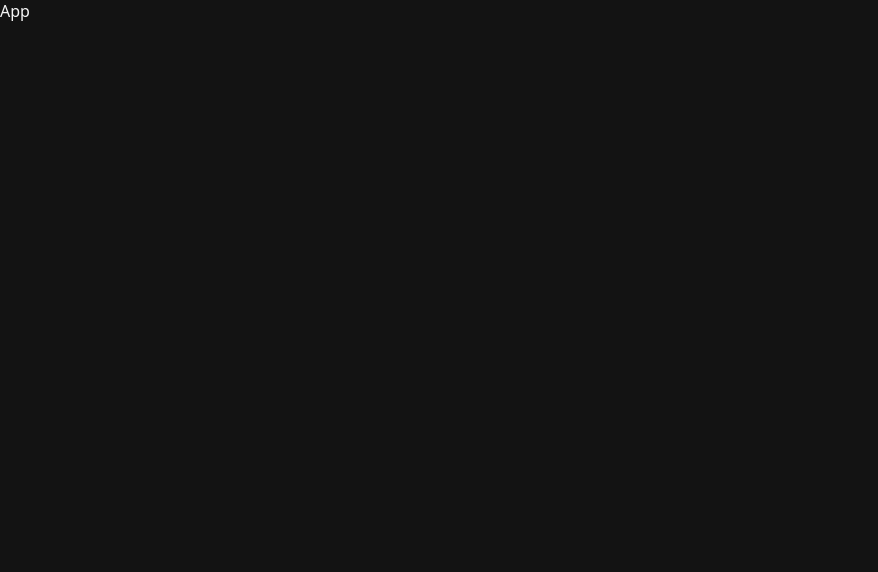
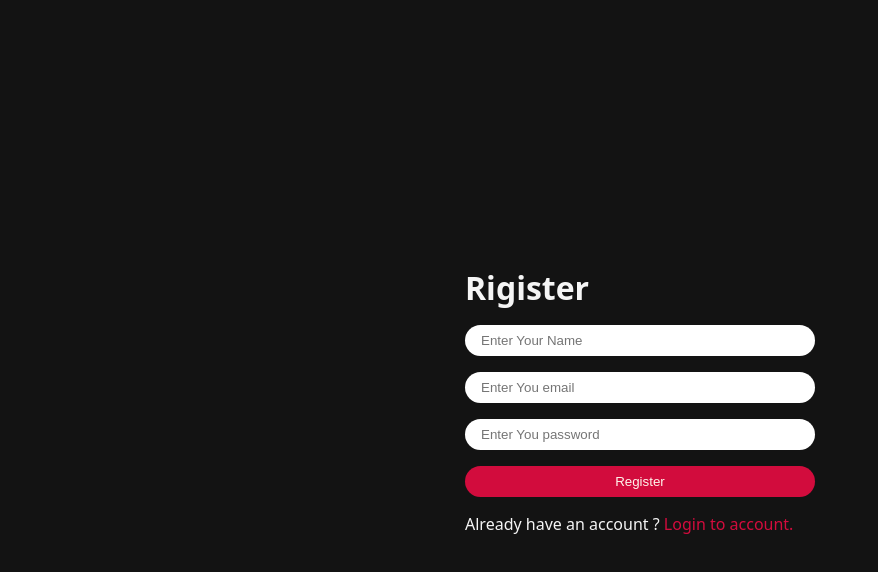
Before and after one commit to SUMITYADAV-003/COHORT-2.O-BACKEND-SERIES, a React app in the folder PROJECT-1/Frontend/: page /register in a window 1280 px wide. Shown: the top 572 px of the page, without its empty margins (0-878 px from the left). Built offline with nearby package versions, Linux system fonts and the light colour scheme; the HTML template or start-up script is replaced by a standard one.

Commit message:
ui layer are complete

```diff
--- a/PROJECT-1/Frontend/src/App.jsx
+++ b/PROJECT-1/Frontend/src/App.jsx
@@ -1,9 +1,10 @@
-import React from 'react'
+import { RouterProvider } from "react-router";
+import { router } from "./app.router";
 import "../src/features/shared/global.scss"
 
 const App = () => {
   return (
-    <div>App</div>
+    <RouterProvider  router={router}/>
   )
 }
 
--- a/PROJECT-1/Frontend/src/app.router.jsx
+++ b/PROJECT-1/Frontend/src/app.router.jsx
@@ -6,7 +6,7 @@ import Register from "./features/auth/pages/Register";
 
 
 
-export const router = createBrowserRouter({
+export const router = createBrowserRouter([
   {
      path: "/login",
      element: <Login/>
@@ -16,4 +16,4 @@ export const router = createBrowserRouter({
     element: <Register/>
   }
 
-})
+])
--- a/PROJECT-1/Frontend/src/features/auth/pages/Login.jsx
+++ b/PROJECT-1/Frontend/src/features/auth/pages/Login.jsx
@@ -1,8 +1,20 @@
-import React from 'react'
+
+import {Link} from "react-router"
+import "../style/form.scss";
 
 const Login = () => {
   return (
-    <div>Login</div>
+    <main>
+      <div className="form-container">
+        <h1>Login </h1>
+        <form >
+          <input type="text" placeholder='Enter Your username' name="username" id="username" />
+          <input type="password" name="password" id="password" placeholder='Enter Your password' />
+         <button className='button primary-button' type='submit'>Login</button>
+        </form>
+        <p>Don't have an account ? <Link to={"/register"} >Create One.</Link></p>
+      </div>
+    </main>
   )
 }
 
--- a/PROJECT-1/Frontend/src/features/auth/pages/Register.jsx
+++ b/PROJECT-1/Frontend/src/features/auth/pages/Register.jsx
@@ -1,8 +1,35 @@
-import React from 'react'
+
+import {Link} from "react-router"
 
 const Register = () => {
   return (
-    <div>Register</div>
+    <main>
+      <div className="form-container">
+        <h1>Rigister</h1>
+        <form >
+          <input
+          type="text"
+          name="username"
+          id="username"
+          placeholder='Enter Your Name' />
+          <input
+          type="email"
+          name="email"
+          id='email'
+          placeholder='Enter You email' />
+          <input
+          type="password"
+          name="password"
+          id='password'
+          placeholder='Enter You password' />
+          <button className='button primary-button'>Register</button>
+        </form>
+         <p>Already have an account ? <Link to={"/login"} >Login to account.</Link></p>
+
+      </div>
+
+
+    </main>
   )
 }
 
--- /dev/null
+++ b/PROJECT-1/Frontend/src/features/auth/style/form.scss
@@ -0,0 +1,44 @@
+@mixin flex-column($gap:0rem){
+  display: flex;
+  flex-direction: column;
+  gap: $gap;
+}
+
+
+main{
+  min-height: 100vh;
+  width: 100%;
+
+
+
+  display: flex;
+  justify-content: center;
+  align-items: center;
+
+  .form-container{
+    @include flex-column(1rem);
+
+    form{
+    @include flex-column(1rem);
+
+    min-width: 350px;
+
+    input{
+      border: none;
+      overflow: hidden;
+      outline: none;
+
+
+       padding-inline: 1rem;
+       padding-block: 0.5rem;
+       border-radius: 1rem;
+    }
+
+
+  }
+
+  }
+
+
+
+}
--- /dev/null
+++ b/PROJECT-1/Frontend/src/features/shared/button.scss
@@ -0,0 +1,18 @@
+.button{
+  border: none;
+  outline: none;
+  padding-inline:1rem;
+  padding-block: 0.5rem;
+  border-radius: 1rem;
+  cursor: pointer;
+  transition: all 0.3s ease-in-out;
+
+  &.primary-button{
+        background-color: #d20c3d;
+        color: rgb(255, 245, 236);
+    }
+
+    &:active{
+        transform: scale(0.9);
+    }
+}
--- a/PROJECT-1/Frontend/src/features/shared/global.scss
+++ b/PROJECT-1/Frontend/src/features/shared/global.scss
@@ -1,3 +1,5 @@
+@use "./button.scss";
+
 *{
     margin: 0;
     padding: 0;
@@ -15,3 +17,8 @@ body,
 
 
 }
+
+a{
+    color: #d20c3d;
+    text-decoration: none;
+}
```
